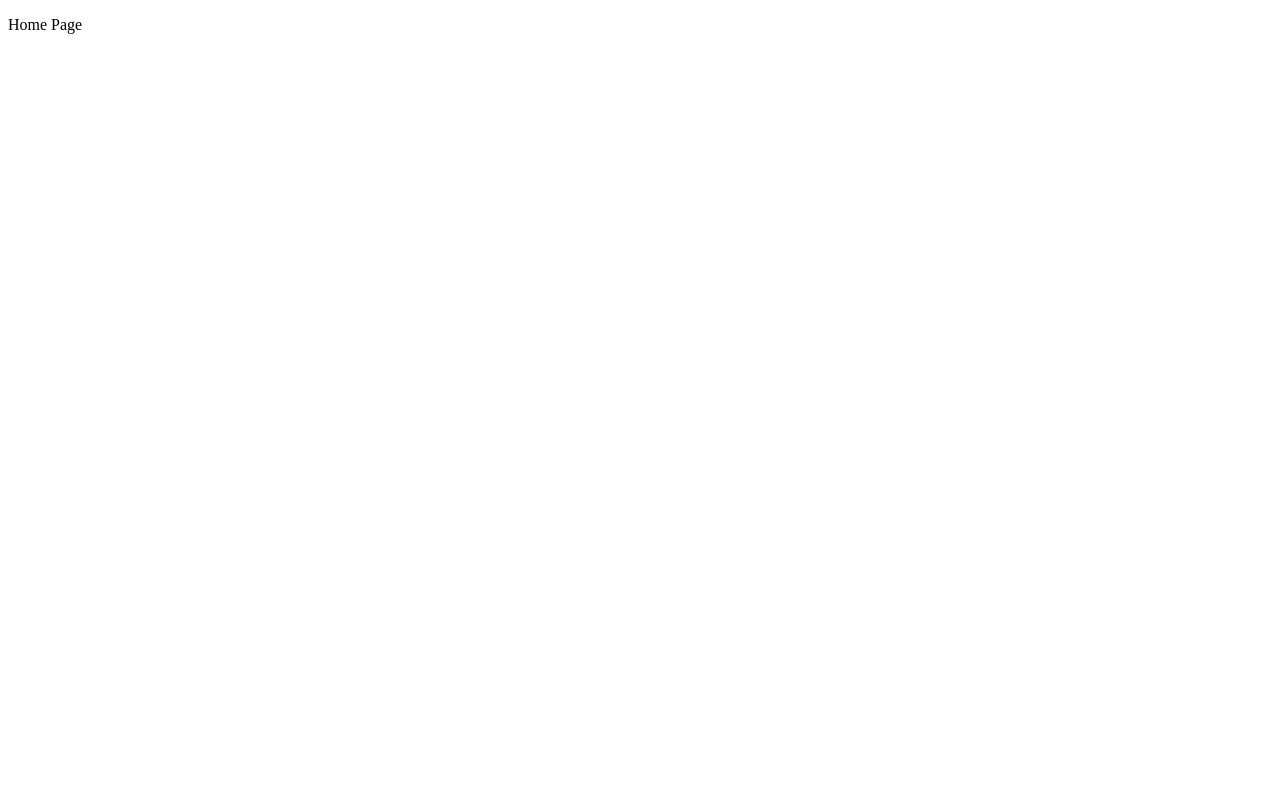
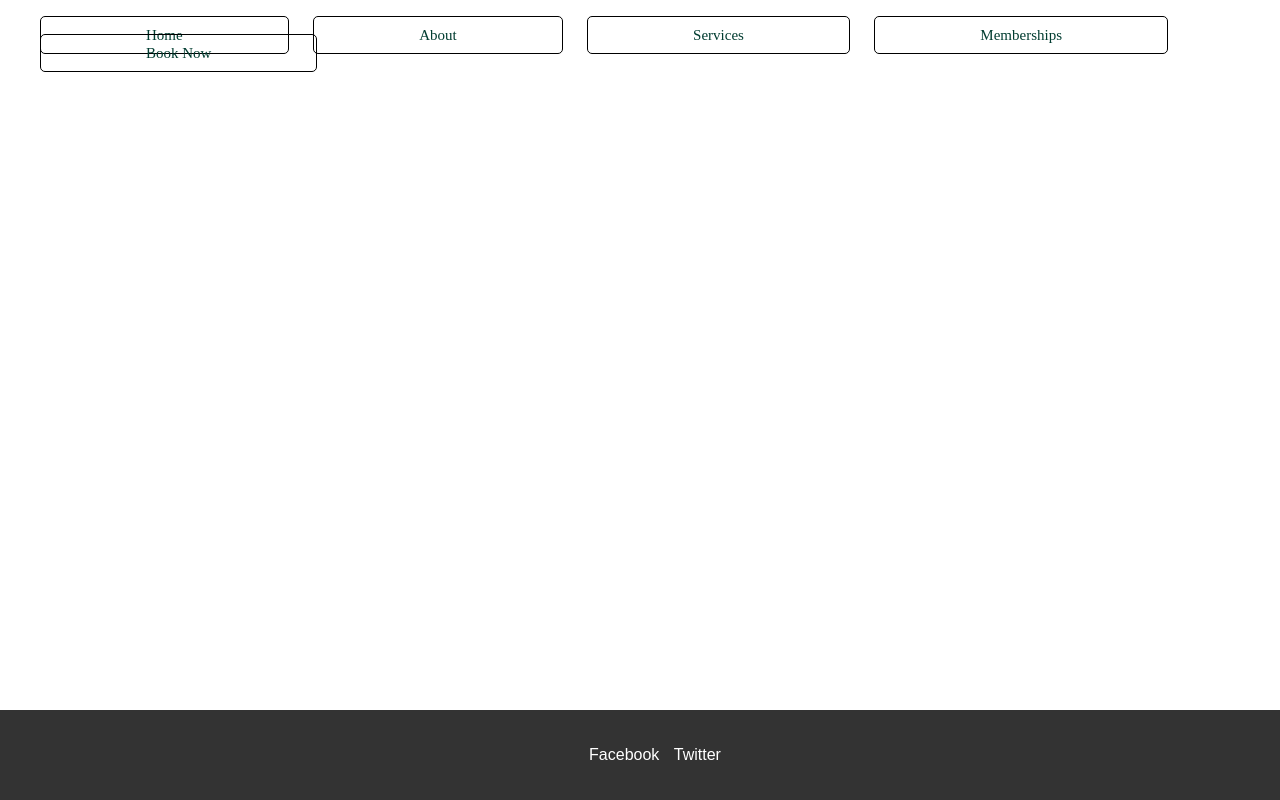
Before and after one commit to cmpt375-2024spring/client-project-beauty-and-bush, a Django app: page / in a window 1280 px wide. Before the commit the page is almost empty. Run offline with Django 5.2, Linux system fonts and the light colour scheme.

Commit message:
Navigation Bar

```diff
--- a/BeautyAndBush/webapp/static/webapp/style.css
+++ b/BeautyAndBush/webapp/static/webapp/style.css
@@ -67,3 +67,68 @@ div {
 .swatches-10 {
     background-color: var(--black);
 }
+body {
+            font-family: Arial, sans-serif;
+            margin: 0;
+            padding: 0;
+        }
+
+        nav {
+            background-color: #ffffff; /* Background color of the navigation bar */
+            padding: 10px 0; /* Adjust padding as needed */
+        }
+
+        nav ol {
+            list-style-type: none;
+            margin: 0;
+            padding: 0;
+            text-align: center; /* Center align the list items */
+        }
+
+        nav li {
+            display: inline-block;
+            margin-right: 20px; /* Adjust spacing between buttons */
+        }
+
+
+        nav li a {
+            color: #013C30; /* Text color of the buttons */
+            text-decoration: none;
+            padding: 10px 105px; /* Adjust padding as needed */
+            border: 1px solid #000000; /* Border around buttons */
+            border-radius: 5px; /* Rounded corners for buttons */
+            font-family: 'Goldenbook', serif;
+            font-size: 15px;
+        }
+
+        nav li a:hover {
+            background-color: #555; /* Background color on hover */
+        }
+footer {
+    background-color: #333;
+    color: #fff;
+    text-align: center;
+    padding: 20px;
+    position: fixed;
+    left: 0;
+    bottom: 0;
+    width: 100%;
+}
+
+footer ul {
+    list-style-type: none;
+    padding: 0;
+}
+
+footer ul li {
+    display: inline;
+    margin-right: 10px;
+}
+
+footer ul li a {
+    color: #fff;
+    text-decoration: none;
+}
+footer ul li a:hover {
+    text-decoration: underline;
+}
--- a/BeautyAndBush/webapp/templates/webapp/index.html
+++ b/BeautyAndBush/webapp/templates/webapp/index.html
@@ -2,9 +2,26 @@
 <html lang="en">
 <head>
     <meta charset="UTF-8">
+     <meta name="viewport" content="width=device-width, initial-scale=1.0">
     <title>Home | Empire Body Waxing</title>
+    {% load static %}
+    <link rel="stylesheet" href="{% static 'webapp/style.css' %}">
 </head>
 <body>
-    <p>Home Page</p>
+    <nav>
+    <ul>
+        <li><a href="{% url 'index' %}">Home</a></li>
+        <li><a href="{% url 'about' %}">About</a></li>
+        <li><a href="{% url 'services' %}">Services</a></li>
+        <li><a href="{% url 'memberships' %}">Memberships</a></li>
+        <li><a href="{% url 'slc' %}">Book Now</a></li>
+    </ul>
+    </nav>
+<footer>
+        <ul>
+            <li><a href="https://example.com/facebook">Facebook</a></li>
+            <li><a href="https://example.com/twitter">Twitter</a></li>
+        </ul>
+</footer>
 </body>
 </html>
--- a/BeautyAndBush/webapp/views.py
+++ b/BeautyAndBush/webapp/views.py
@@ -46,8 +46,8 @@ def faq(request):
 
 
 def book_now_slc(request):
-    return render(request, 'webapp/faq.html')
+    return render(request, 'webapp/book_now_slc.html')
 
 
 def book_now_st_george(request):
-    return render(request, 'webapp/faq.html')
+    return render(request, 'webapp/book_now_slc.html')
```
